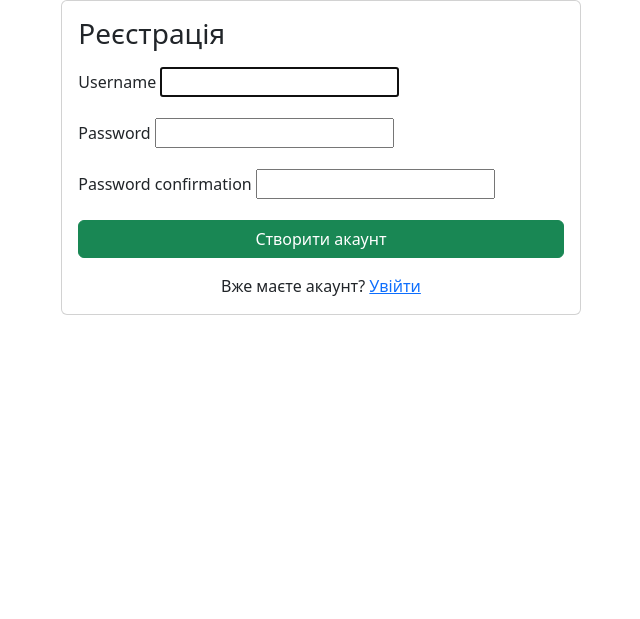
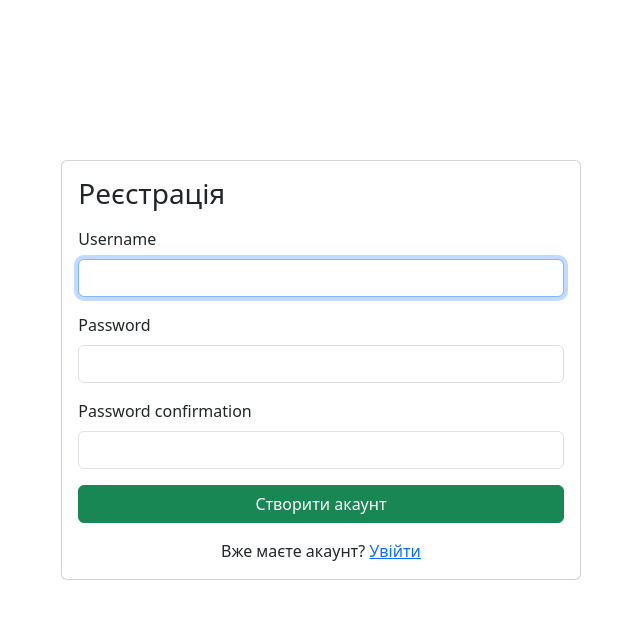
Before and after one commit to fand1l/items-rent, a Django app: page /account/register in a window 1280 px wide. Shown: the part 56-675 px from the top of the page, without its empty margins (319-959 px from the left). Run offline with Django 5.2, Linux system fonts and the light colour scheme; some libraries are stand-ins or nearby versions.

Commit message:
better style

```diff
--- a/main_app/templates/main_app/auth/login.html
+++ b/main_app/templates/main_app/auth/login.html
@@ -2,7 +2,7 @@
 {% load widget_tweaks %}
 {% block title %}Вхід{% endblock %}
 {% block content %}
-<div class="row justify-content-center">
+<div class="row justify-content-center" style="margin-top: 20vh;">
   <div class="col-md-6 col-lg-5">
     <div class="card">
       <div class="card-body">
--- a/main_app/templates/main_app/auth/register.html
+++ b/main_app/templates/main_app/auth/register.html
@@ -1,7 +1,8 @@
 {% extends "base.html" %}
+{% load widget_tweaks %}
 {% block title %}Реєстрація{% endblock %}
 {% block content %}
-<div class="row justify-content-center">
+<div class="row justify-content-center" style="margin-top: 20vh;">
   <div class="col-md-6 col-lg-5">
     <div class="card">
       <div class="card-body">
@@ -11,7 +12,7 @@
           {% for field in form %}
           <div class="mb-3">
             <label class="form-label">{{ field.label }}</label>
-            {{ field }}
+            {{ field|add_class:"form-control" }}
             {% if field.errors %}
             <div class="text-danger small">{{ field.errors|striptags }}</div>
             {% endif %}
```
